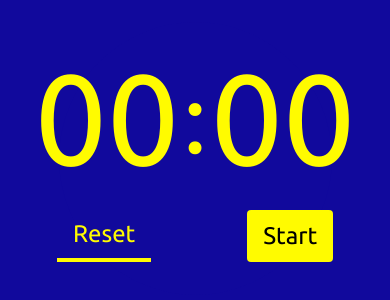
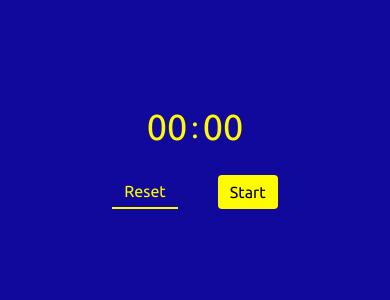
Before and after one commit to RODO94/timer, a React (Vite) app: page / in a window 390 px wide. Shown: the part 264-564 px from the top of the page. Built offline with nearby package versions, Linux system fonts and the light colour scheme.

Commit message:
make adjustments for screen size and memo action components

```diff
--- a/src/components/Actions.tsx
+++ b/src/components/Actions.tsx
@@ -1,4 +1,6 @@
-import Button from "./shared/Button";
+import { memo } from "react";
+
+import { Button } from "./shared/Button";
 
 interface ActionsProps {
   isRunning: boolean;
@@ -6,8 +8,7 @@ interface ActionsProps {
   onStop: () => void;
   onReset: () => void;
 }
-
-export default function Actions({
+function ActionsComponent({
   isRunning,
   onStart,
   onStop,
@@ -22,7 +23,7 @@ export default function Actions({
   };
 
   return (
-    <div className='flex justify-center gap-24 mt-4 w-full'>
+    <div className='flex justify-center gap-10 md:gap-24 mt-4 w-full'>
       <Button action='reset' variant='secondary' onClick={onReset} />
       <Button
         action={isRunning ? "stop" : "start"}
@@ -33,3 +34,5 @@ export default function Actions({
   );
   return <></>;
 }
+
+export const Actions = memo(ActionsComponent);
--- a/src/components/Time.tsx
+++ b/src/components/Time.tsx
@@ -65,7 +65,7 @@ export default function Time({
           handleTimeChange={handleTimeChange}
           variant='minutes'
         />{" "}
-        <h1 className='text-8xl'>:</h1>
+        <h1 className='text-3xl md:text-8xl'>:</h1>
         <TimeDisplay
           time={time.seconds}
           handleTimeChange={handleTimeChange}
--- a/src/components/Timer.tsx
+++ b/src/components/Timer.tsx
@@ -1,6 +1,6 @@
 import { useCallback, useEffect, useState } from "react";
 
-import Actions from "./Actions";
+import { Actions } from "./Actions";
 import ProgressCircle from "./ProgressCircle";
 import Time from "./Time";
 
@@ -53,20 +53,20 @@ export default function Timer() {
     return () => clearInterval(intervalId);
   }, [convertTimeToSeconds, isRunning, time, timeElapsed]);
 
-  const handleStart = () => {
+  const handleStart = useCallback(() => {
     setIsRunning(true);
-  };
+  }, []);
 
-  const handleStop = () => {
+  const handleStop = useCallback(() => {
     setIsRunning(false);
-  };
+  }, []);
 
-  const handleReset = () => {
+  const handleReset = useCallback(() => {
     setIsRunning(false);
     setTime({ minutes: 0, seconds: 0 });
     setTimeElapsed(0);
     setProgress(0);
-  };
+  }, []);
 
   return (
     <section className='flex flex-col items-center gap-2 justify-center w-full h-full'>
--- a/src/components/shared/Button.tsx
+++ b/src/components/shared/Button.tsx
@@ -1,4 +1,6 @@
-export default function Button({
+import { memo } from "react";
+
+function ButtonComponent({
   action,
   variant,
   onClick,
@@ -7,13 +9,14 @@ export default function Button({
   variant: "primary" | "secondary";
   onClick: () => void;
 }) {
-  const baseStyles = "px-4 py-2 text-2xl cursor-pointer ";
+  const baseStyles =
+    "px-3 py-1 md:px-4 md:py-2 text-1xl md:text-2xl cursor-pointer ";
   const primaryStyles =
     baseStyles +
     "bg-[#fffb00] text-black rounded-sm hover:bg-[#f9f8ae] transition-colors duration-300 ";
   const secondaryStyles =
     baseStyles +
-    "bg-transparent  text-2xl text-[#fffb00] border-b-4 border-[#fffb00] hover:bg-[#09055d] transition-colors duration-300";
+    "bg-transparent text-[#fffb00] border-b-2 md:border-b-4 border-[#fffb00] hover:bg-[#09055d] transition-colors duration-300";
   return (
     <button
       className={variant === "primary" ? primaryStyles : secondaryStyles}
@@ -25,3 +28,5 @@ export default function Button({
     </button>
   );
 }
+
+export const Button = memo(ButtonComponent);
--- a/src/components/shared/Input.tsx
+++ b/src/components/shared/Input.tsx
@@ -10,7 +10,7 @@ export default function Input({
   onBlur?: () => void;
 }) {
   return (
-    <div className='w-min min-w-[128px]'>
+    <div className='w-min min-w-[40px] md:min-w-[136px]'>
       <input
         id={name}
         name={name}
@@ -23,7 +23,7 @@ export default function Input({
         pattern='[0-9]{1,2}'
         aria-live='polite'
         aria-label={`${name} input`}
-        className='outline-none w-full text-9xl border-none bg-transparent'
+        className='outline-none w-full text-4xl border-none bg-transparent md:text-9xl'
       />
     </div>
   );
--- a/src/components/shared/TimeDisplay.tsx
+++ b/src/components/shared/TimeDisplay.tsx
@@ -22,7 +22,7 @@ export default function TimeDisplay({
       onClick={() => {
         setCanEdit(true);
       }}
-      className='text-9xl cursor-pointer'
+      className='text-4xl cursor-pointer md:text-9xl'
       role='button'
       aria-label={`Edit ${variant}`}
     >
```
